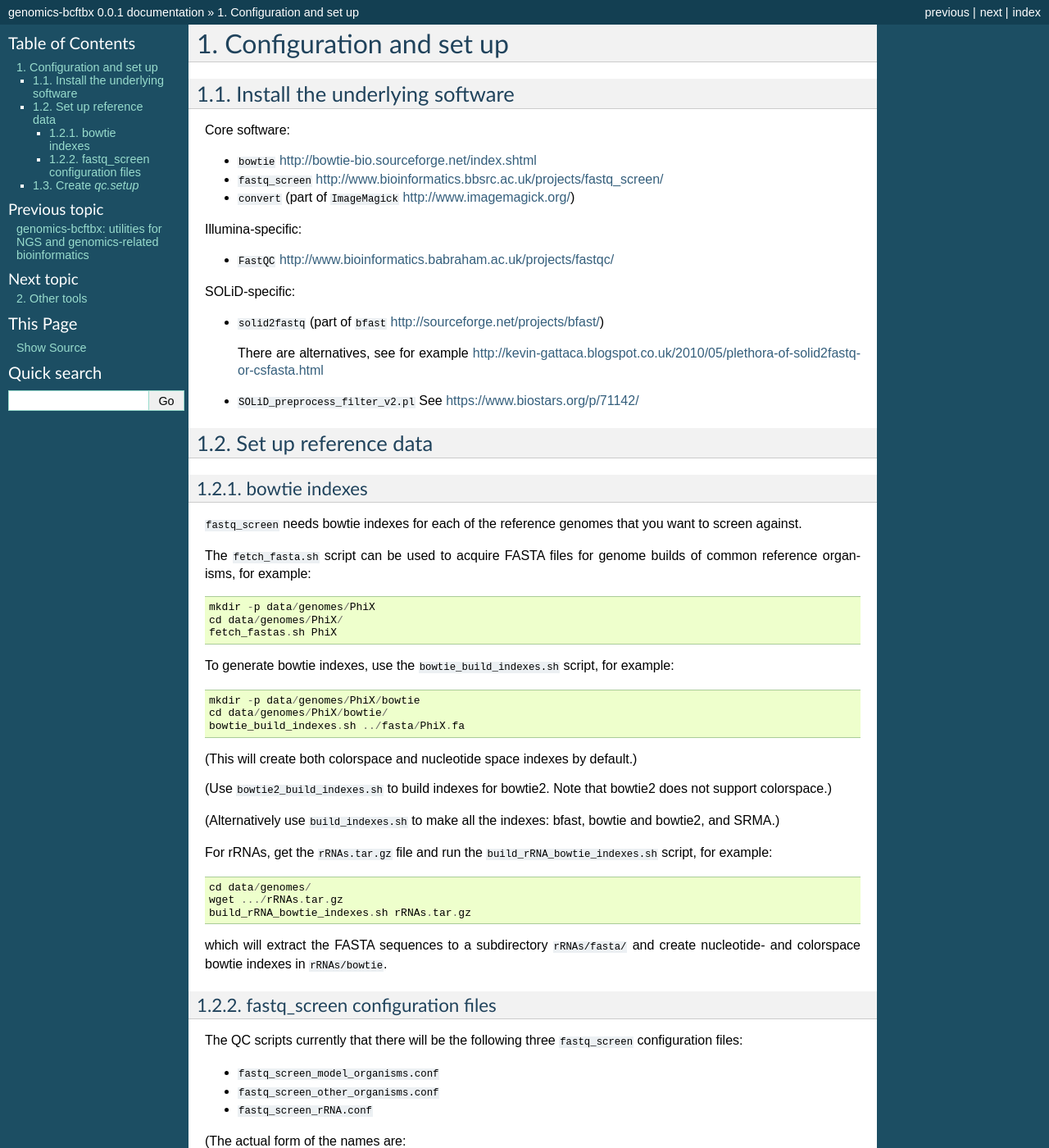
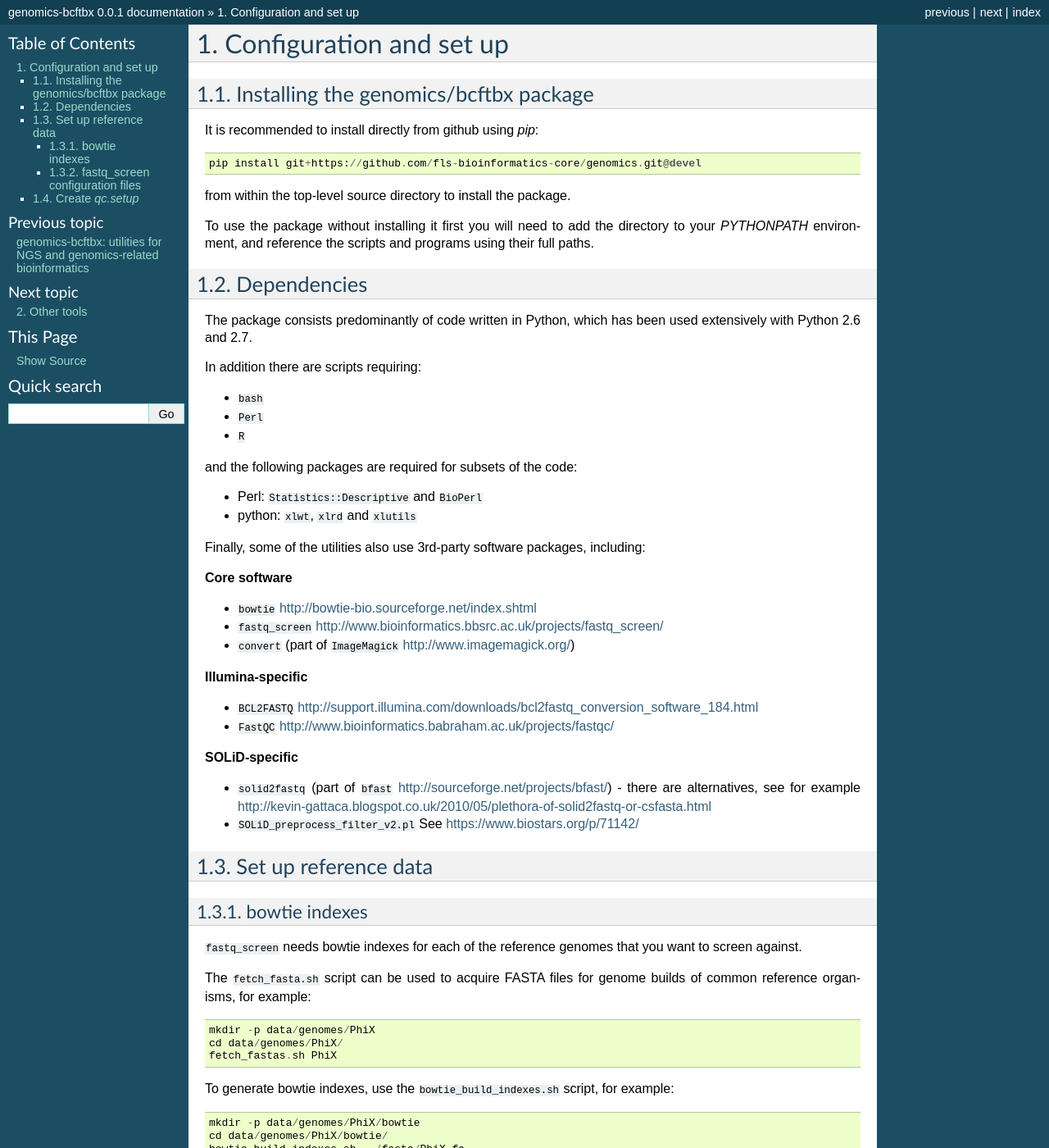
Before and after one commit to fls-bioinformatics-core/genomics, a Sphinx documentation site: the page built from docs/source/config.rst, in a window 1280 px wide and 1400 px high. Shown: the whole window at 82% size. Built offline with Sphinx 7.4.7, drawn with Linux system fonts in a browser that asks for light colours.

Commit message:
docs: update to configuration/installation documentation.

```diff
--- a/docs/source/config.rst
+++ b/docs/source/config.rst
@@ -1,24 +1,55 @@
 Configuration and set up
 ========================
 
-Install the underlying software
-*******************************
+Installing the genomics/bcftbx package
+**************************************
 
-Core software:
+It is recommended to install directly from github using `pip`::
+
+    pip install git+https://github.com/fls-bioinformatics-core/genomics.git@devel
+
+from within the top-level source directory to install the package.
+
+To use the package without installing it first you will need to add the
+directory to your `PYTHONPATH` environment, and reference the scripts and
+programs using their full paths.
+
+
+Dependencies
+************
+
+The package consists predominantly of code written in Python, which has been
+used extensively with Python 2.6 and 2.7.
+
+In addition there are scripts requiring:
+
+* ``bash``
+* ``Perl``
+* ``R``
+
+and the following packages are required for subsets of the code:
+
+* Perl: ``Statistics::Descriptive`` and ``BioPerl``
+* python: ``xlwt``, ``xlrd`` and ``xlutils``
+
+Finally, some of the utilities also use 3rd-party software packages,
+including:
+
+**Core software**
 
 * ``bowtie`` http://bowtie-bio.sourceforge.net/index.shtml
 * ``fastq_screen`` http://www.bioinformatics.bbsrc.ac.uk/projects/fastq_screen/
 * ``convert`` (part of ``ImageMagick`` http://www.imagemagick.org/)
 
-Illumina-specific:
+**Illumina-specific**
 
+* ``BCL2FASTQ`` http://support.illumina.com/downloads/bcl2fastq_conversion_software_184.html
 * ``FastQC`` http://www.bioinformatics.babraham.ac.uk/projects/fastqc/
 
-SOLiD-specific:
+**SOLiD-specific**
 
 * ``solid2fastq`` (part of ``bfast`` http://sourceforge.net/projects/bfast/)
-
-  There are alternatives, see for example
+  - there are alternatives, see for example
   http://kevin-gattaca.blogspot.co.uk/2010/05/plethora-of-solid2fastq-or-csfasta.html
 * ``SOLiD_preprocess_filter_v2.pl`` See https://www.biostars.org/p/71142/
 
```
